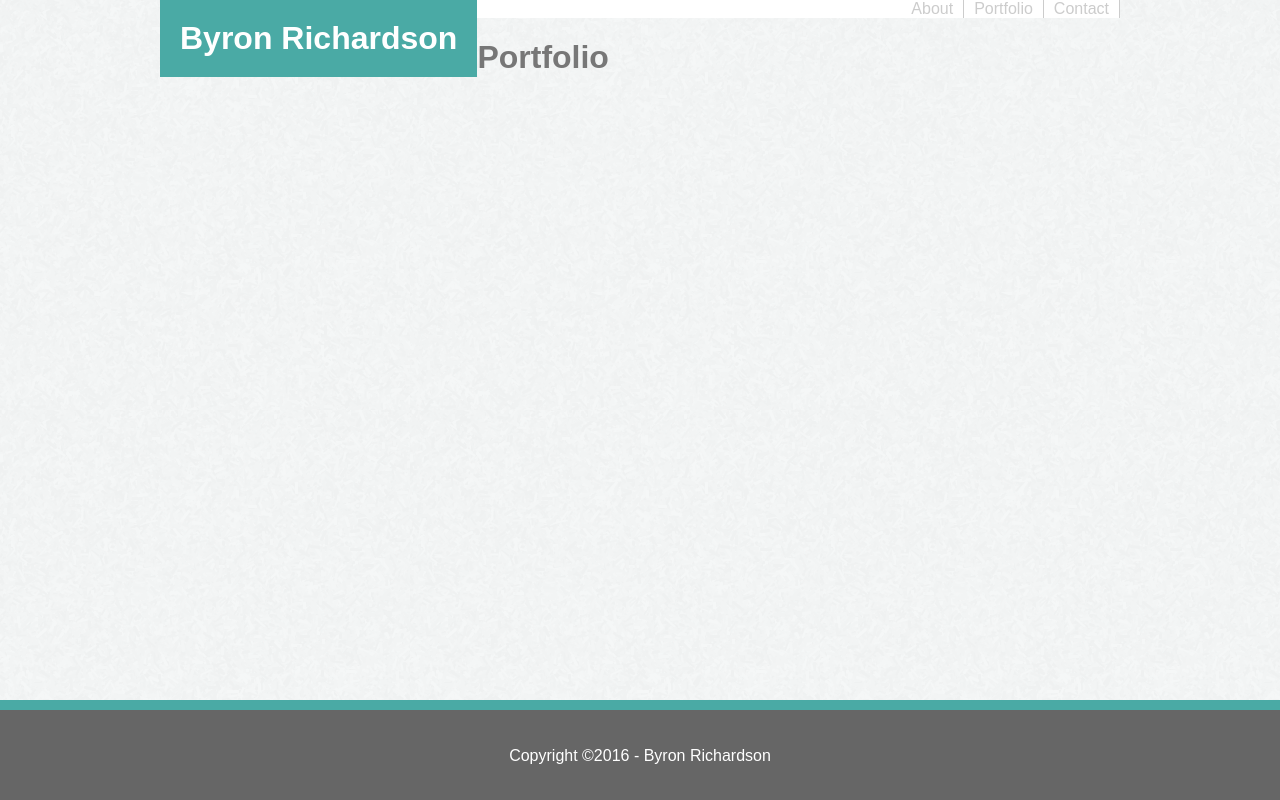
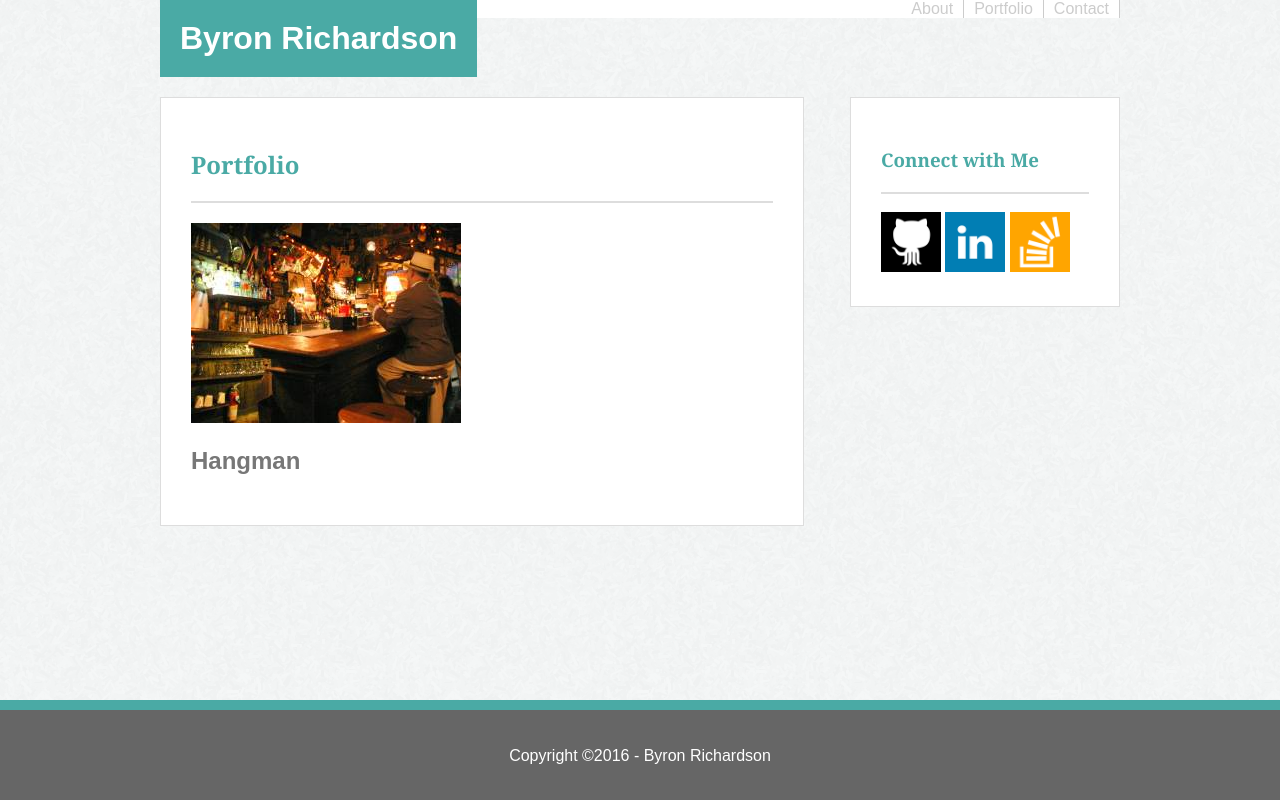
Before and after one commit to ByronDaleRichardson/Basic-Portfolio, a plain HTML site: page portfolio.html in a window 1280 px wide. Drawn offline with Linux system fonts and the light colour scheme.

Commit message:
added stuff to portfolio

```diff
--- a/portfolio.html
+++ b/portfolio.html
@@ -20,12 +20,55 @@
 		</ul>
 	</nav>
 
-	<div>
+	<section id="main-con">
 
-		<h1>Portfolio</h1>
+		<h1 class="headings">Portfolio</h1>
 
+	<div class="image">
+		<img src="assets/images/p1.jpg" alt="Portfolio1">
+		<h2>Hangman</h2>
+	</div>
 
+<!--	<div class="image">
+		<img src="assets/images/p2.jpg" alt="Portfolio2" />
+		<h2 a href="placeholder">RPG Game</h2>
 	</div>
+
+	<div class="image">
+		<img src="assets/images/p3.jpg" alt="Portfolio3" />
+		<h2 a href="placeholder">Trivia Game</h2>
+	</div>
+
+	<div class="image">
+		<img src="assets/images/p4.jpg" alt="Portfolio4" />
+		<h2 a href="placeholder">Rutgers Info Widget</h2>
+	</div>
+
+	<div class="image">
+		<img src="assets/images/p5.jpg" alt="Portfolio5" />
+		<h2 a href="placeholder">Rock Paper Scissors</h2>
+	</div>-->
+
+	</section>
+
+	<section id="sidebar">
+
+		<h3 class="headings">Connect with Me</h3>
+
+		<a href="https://github.com/ByronDaleRichardson">
+			<img class="icon" src="assets/images/github.png" alt="github">
+		</a>
+
+		<a href="linkedin">
+			<img class="icon" src="assets/images/linkedin.png" alt="linkedin">
+		</a>
+
+		<a href="http://stackoverflow.com/users/7092796/byron-d-richardson?tab=profile">
+			<img class="icon" src="assets/images/stackoverflow.png" alt="stackoverflow">
+		</a>
+
+	</section>
+
 	<footer>
   		<p>Copyright &copy;2016 - Byron Richardson</p>
 	</footer>
```
